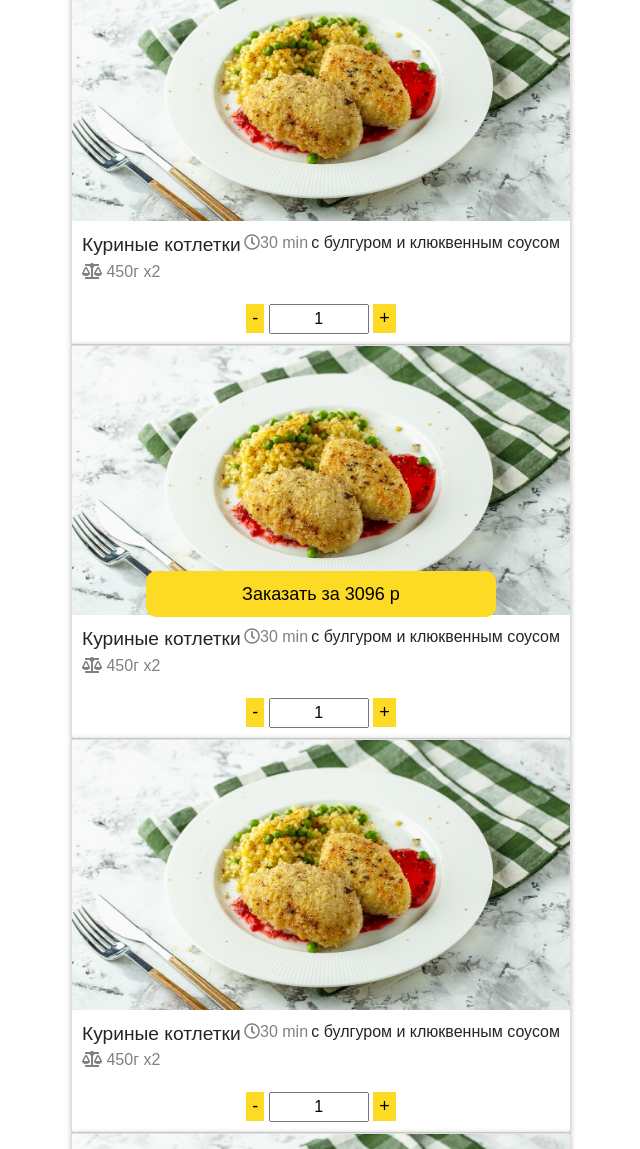
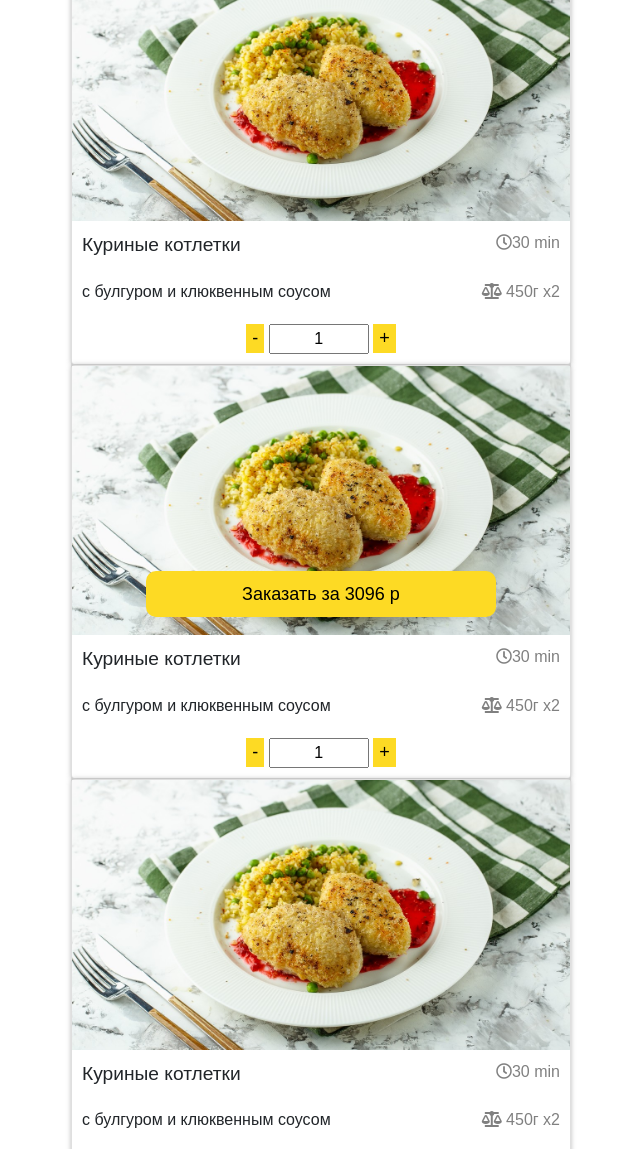
Before and after one commit to Dafnochka/shef, a plain HTML site: page index.html in a window 1280 px wide. Shown: the part 149-1298 px from the top of the page, without its empty margins (319-959 px from the left). Drawn offline with nearby package versions, Linux system fonts and the light colour scheme.

Commit message:
Update index.html

```diff
--- a/index.html
+++ b/index.html
@@ -26,7 +26,7 @@
             <li>Премиум</li>
         </ul>
     </header>
-    <main>
+       <main>
         <div class="card">
             <img src="./images/61b9e476-c6f4-4529-afdf-5dcf61cffbff_840x454.jpg" alt="">
             <div class="text">
@@ -34,6 +34,8 @@
                     Куриные котлетки
                 </div>
                 <div class="time"><i class="far fa-clock"></i>30 min</div>
+            </div>
+            <div class="text">
                 <div class="description">с булгуром и клюквенным соусом</div>
                 <div class="weight"><i class="fas fa-balance-scale"></i>
                     450г x2
@@ -52,6 +54,8 @@
                     Куриные котлетки
                 </div>
                 <div class="time"><i class="far fa-clock"></i>30 min</div>
+            </div>
+            <div class="text">
                 <div class="description">с булгуром и клюквенным соусом</div>
                 <div class="weight"><i class="fas fa-balance-scale"></i>
                     450г x2
@@ -70,6 +74,8 @@
                     Куриные котлетки
                 </div>
                 <div class="time"><i class="far fa-clock"></i>30 min</div>
+            </div>
+            <div class="text">
                 <div class="description">с булгуром и клюквенным соусом</div>
                 <div class="weight"><i class="fas fa-balance-scale"></i>
                     450г x2
@@ -88,6 +94,8 @@
                     Куриные котлетки
                 </div>
                 <div class="time"><i class="far fa-clock"></i>30 min</div>
+            </div>
+            <div class="text">
                 <div class="description">с булгуром и клюквенным соусом</div>
                 <div class="weight"><i class="fas fa-balance-scale"></i>
                     450г x2
@@ -106,6 +114,8 @@
                     Куриные котлетки
                 </div>
                 <div class="time"><i class="far fa-clock"></i>30 min</div>
+            </div>
+            <div class="text">
                 <div class="description">с булгуром и клюквенным соусом</div>
                 <div class="weight"><i class="fas fa-balance-scale"></i>
                     450г x2
@@ -119,6 +129,7 @@
         </div>
 
     </main>
+
     <footer>
         <button>
             Заказать за 3096 р
```
